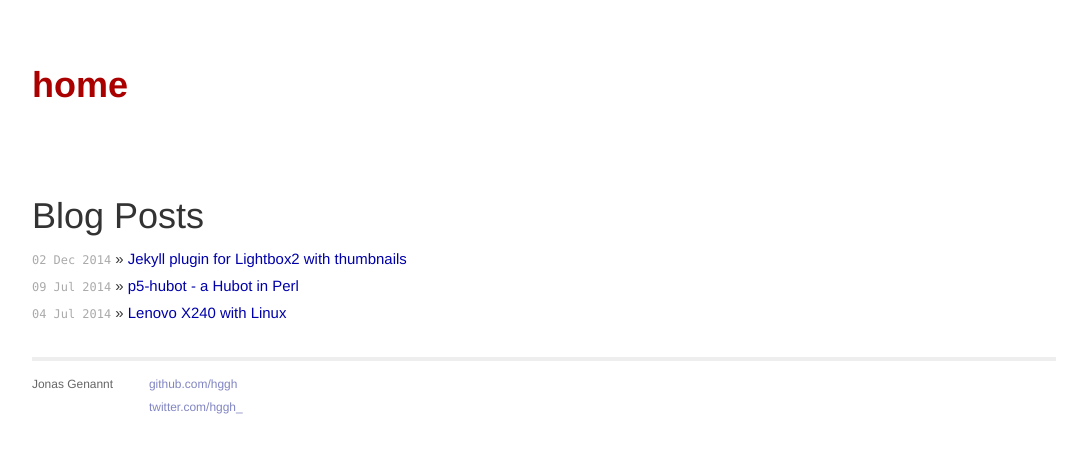
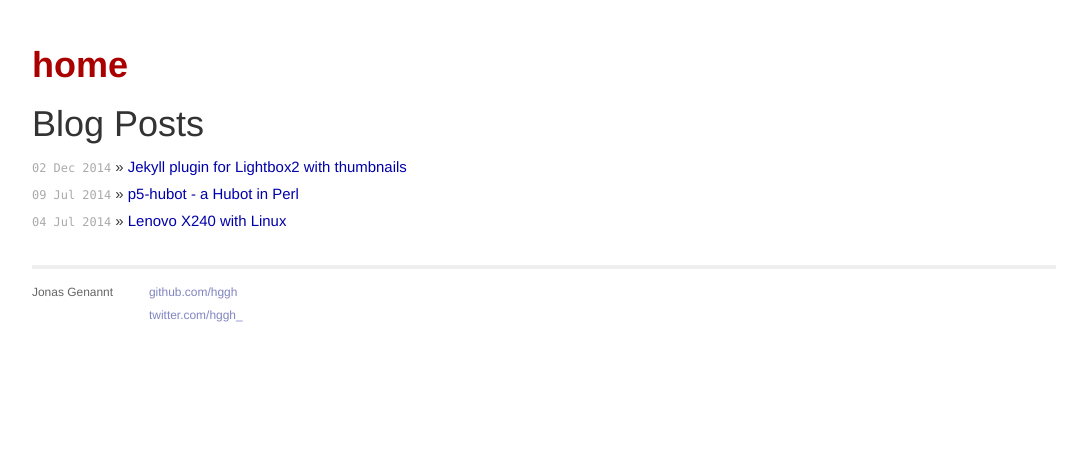
Before and after one commit to hggh/hggh.github.io, a Jekyll site: the page built from index.html, in a window 1280 px wide. Shown: the top 453 px of the page, without its empty margins (96-1183 px from the left). Built offline with Jekyll 4.4.1, drawn with Linux system fonts in a browser that asks for light colours; Markdown is read by kramdown in place of the engine named in the settings.

Commit message:
removed css

```diff
--- a/css/main.css
+++ b/css/main.css
@@ -61,11 +61,6 @@ a:visited { color: #a0a; }
 .header a {
   font-weight: bold;
   text-decoration: none;
-}
-
-.title {
-  display: inline-block;
-  margin-bottom: 2em;
 }
 
 .title a {
```
